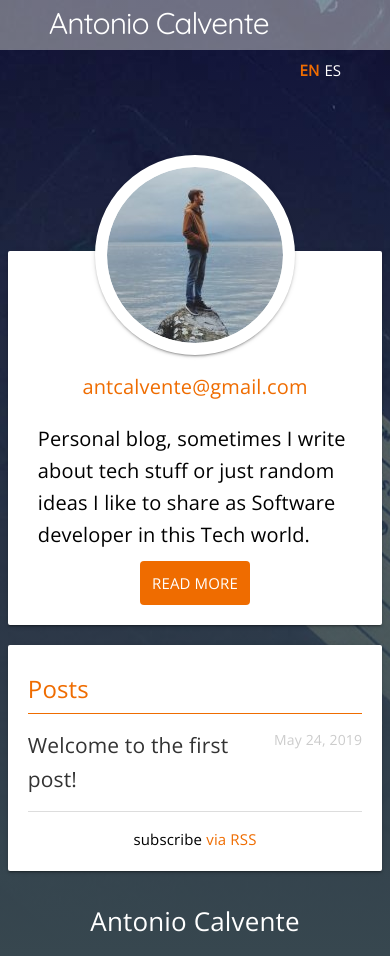
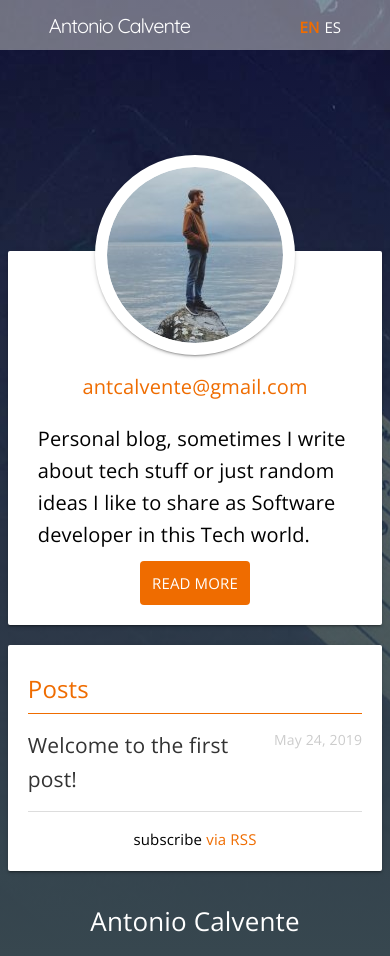
Before and after one commit to antcalvente/antcalvente.github.io, a Jekyll site: the page built from index.html, in a window 390 px wide. Built offline with Jekyll 4.4.1, drawn with Linux system fonts in a browser that asks for light colours.

Commit message:
Add mobile friendly header hack, needs to be fixed once CSS hierarchy is well defined

```diff
--- a/css/main.scss
+++ b/css/main.scss
@@ -173,10 +173,15 @@
 }
 
 @media (max-width: 660px) {
-  .site-header .header-bar {
-    .header-subtitle {
-      /* Temporal solution until the CSS hierarchy is fixed */
-      display: none !important;
-    }
+  .site-header .header-bar .header-subtitle {
+    /* Temporal solution until the CSS hierarchy is fixed */
+    display: none !important;
   }
 }
+
+@media (max-width: 450px) {
+  .site-header .header-bar .header-title {
+    font-size: 20px !important;
+    margin: 13px 0 0 0 !important;
+  }
+}
```
